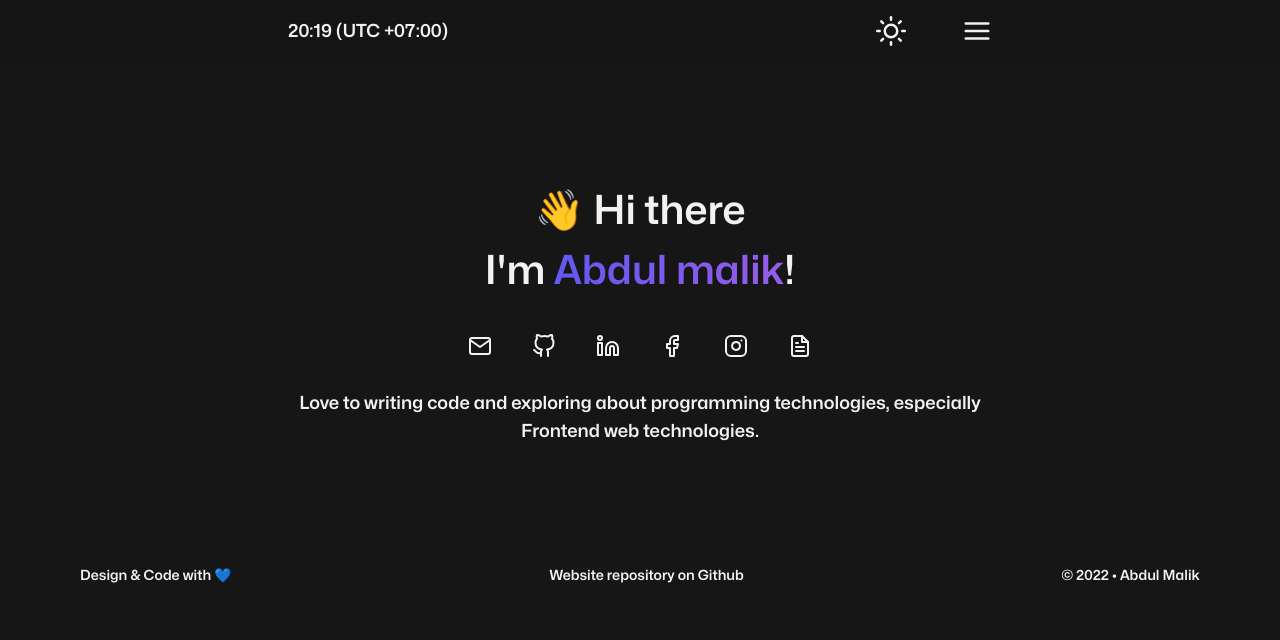
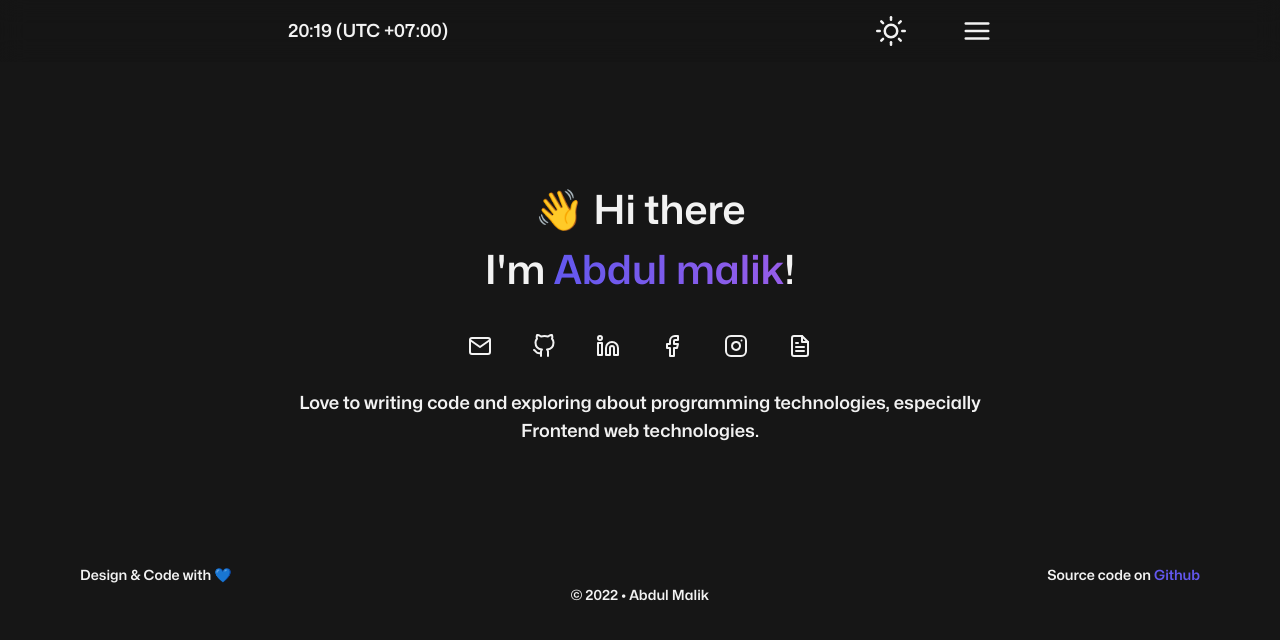
Before and after one commit to up2dul/up2dul.my.id, a Next.js app: page / in a window 1280 px wide. Shown: the top 640 px of the page. Built offline with nearby package versions, Linux system fonts and the light colour scheme.

Commit message:
refactor(comps): edit some content

```diff
--- a/src/components/Footer.tsx
+++ b/src/components/Footer.tsx
@@ -1,12 +1,23 @@
 const Footer = () => (
-  <footer className='flex flex-col flex-wrap justify-between gap-4 py-6 px-14 text-center sm:flex-row md:px-16 lg:px-20'>
-    <p className='text-sm'>Design & Code with 💙</p>
+  <footer className='py-6 px-14 text-center md:px-16 lg:px-20'>
+    <div className='mb-6 flex justify-between sm:mb-4 md:mb-0'>
+      <p>Design & Code with 💙</p>
+      <p>
+        Source code on{' '}
+        <a
+          href='https://github.com/up2dul/up2dul-website'
+          target={'_blank'}
+          className='text-link cursor-alias'
+          rel='noreferrer'
+        >
+          Github
+        </a>
+      </p>
+    </div>
 
-    <p className='text-sm'>
-      Website repository on <a href='https://github.com/up2dul'>Github</a>
-    </p>
-
-    <p className='text-sm'>© 2022 • Abdul Malik</p>
+    <div className='text-sm'>
+      <p>© 2022 • Abdul Malik</p>
+    </div>
   </footer>
 );
 
```
